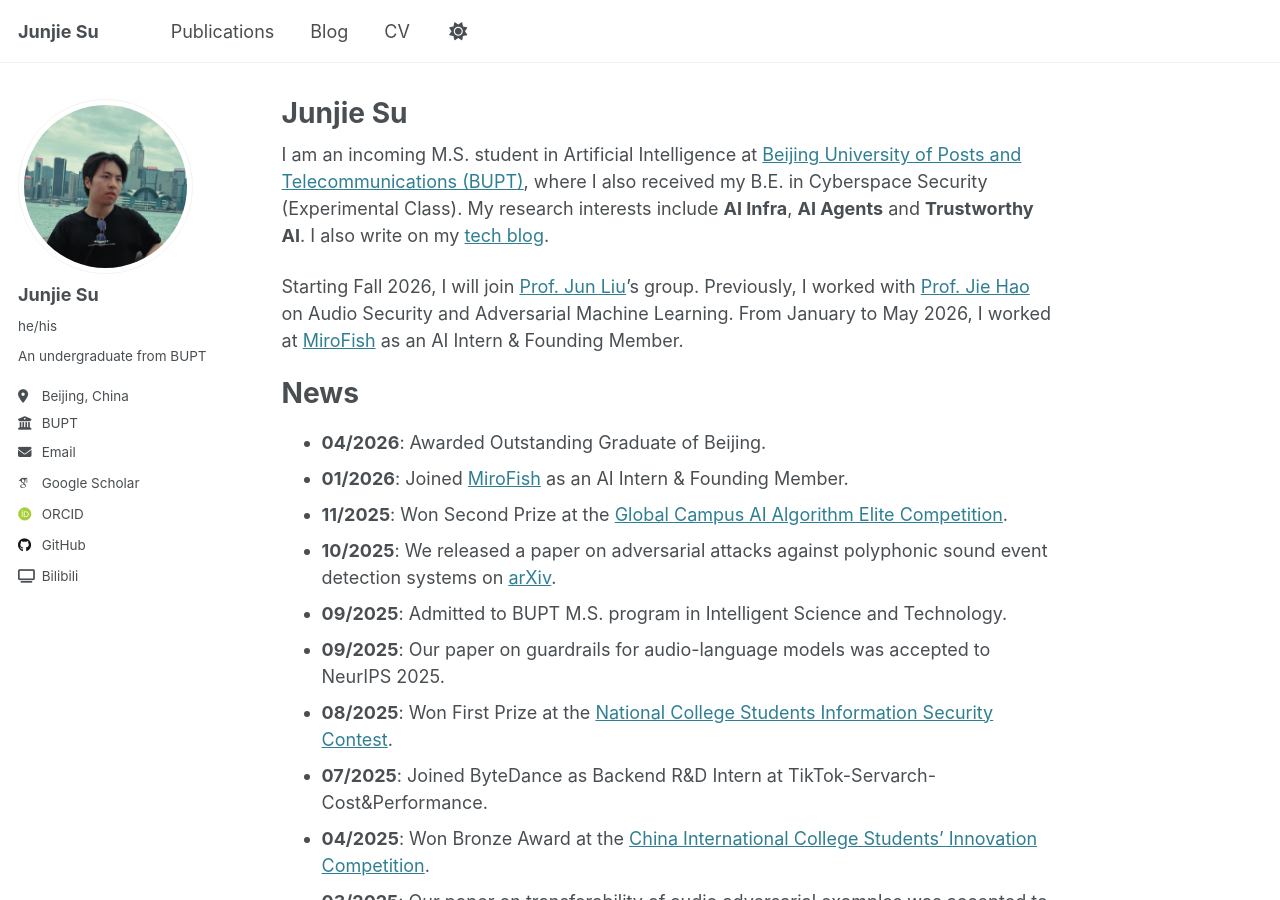
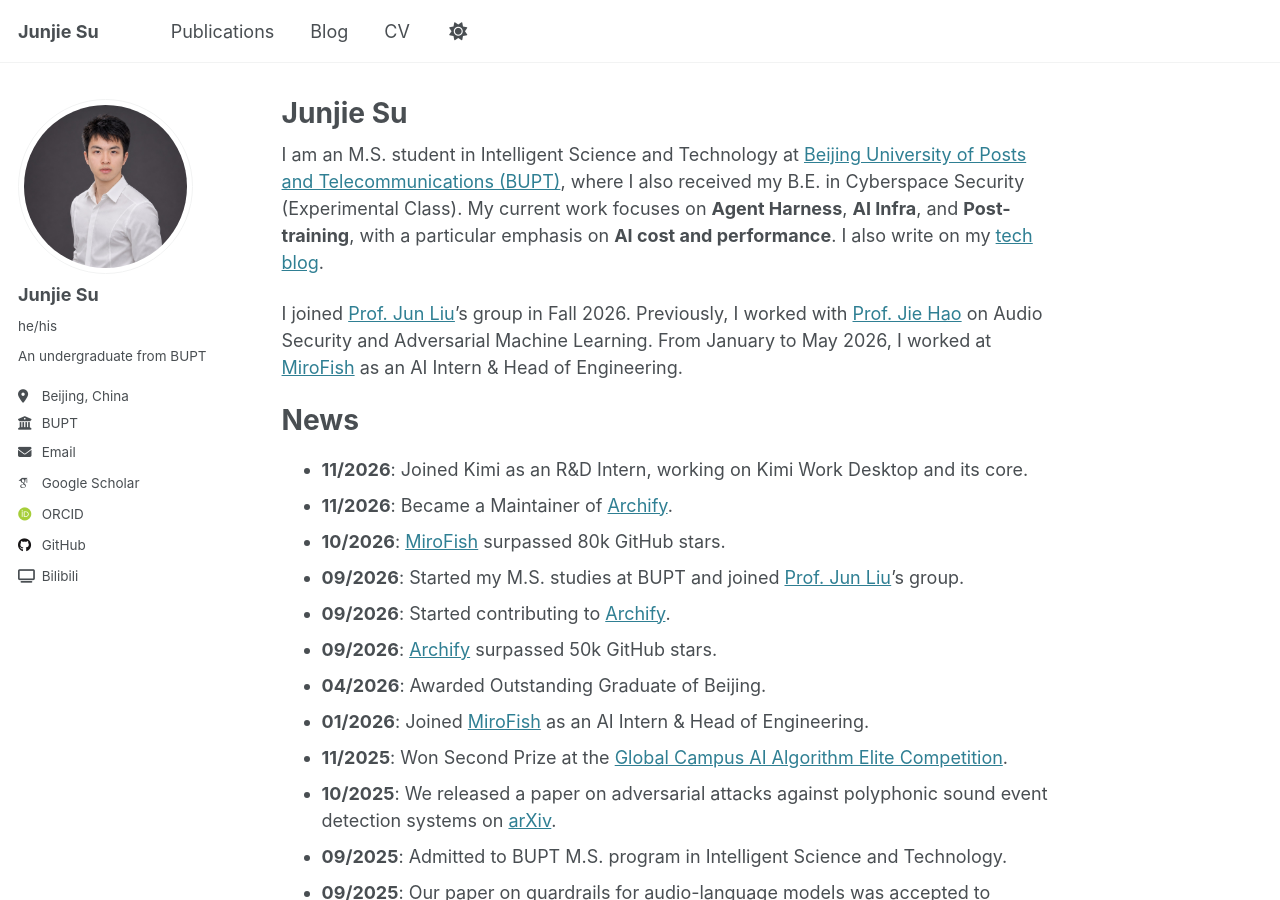
Before and after one commit to Junjie-Su/junjie-su.github.io, a Jekyll site: the page built from _pages/about.md, in a window 1280 px wide and 900 px high. Built offline with Jekyll 4.4.1, drawn with Linux system fonts in a browser that asks for light colours; some web fonts are replaced; some of the changed text lies outside the part shown.

Commit message:
Update about page and avatar

```diff
--- a/_pages/about.md
+++ b/_pages/about.md
@@ -1,21 +1,27 @@
 ---
 permalink: /
 title: "Junjie Su"
-description: "Junjie Su (苏俊杰) — M.S. student at BUPT researching AI Infra, AI Agents, and Trustworthy AI. Publications at NeurIPS, USENIX Security, ICME."
+description: "Junjie Su (苏俊杰) — M.S. student at BUPT working on Agent Harness, AI Infra, and Post-training. Publications at NeurIPS, USENIX Security, ICME."
 author_profile: true
 redirect_from:
   - /about/
   - /about.html
 ---
-I am an incoming M.S. student in Artificial Intelligence at [Beijing University of Posts and Telecommunications (BUPT)](https://www.bupt.edu.cn/), where I also received my B.E. in Cyberspace Security (Experimental Class). My research interests include **AI Infra**, **AI Agents** and **Trustworthy AI**. I also write on my <a href="https://momoyeyu.github.io" target="_blank" rel="noopener noreferrer">tech blog</a>.
+I am an M.S. student in Intelligent Science and Technology at [Beijing University of Posts and Telecommunications (BUPT)](https://www.bupt.edu.cn/), where I also received my B.E. in Cyberspace Security (Experimental Class). My current work focuses on **Agent Harness**, **AI Infra**, and **Post-training**, with a particular emphasis on **AI cost and performance**. I also write on my <a href="https://momoyeyu.github.io" target="_blank" rel="noopener noreferrer">tech blog</a>.
 
-Starting Fall 2026, I will join [Prof. Jun Liu](https://teacher.bupt.edu.cn/liujun/zh_CN/index/64453/list/)'s group. Previously, I worked with [Prof. Jie Hao](https://scss.bupt.edu.cn/info/1063/3808.htm) on Audio Security and Adversarial Machine Learning. From January to May 2026, I worked at [MiroFish](https://www.mirofish.ai) as an AI Intern & Founding Member.
+I joined [Prof. Jun Liu](https://teacher.bupt.edu.cn/liujun/zh_CN/index/64453/list/)'s group in Fall 2026. Previously, I worked with [Prof. Jie Hao](https://scss.bupt.edu.cn/info/1063/3808.htm) on Audio Security and Adversarial Machine Learning. From January to May 2026, I worked at [MiroFish](https://www.mirofish.ai) as an AI Intern & Head of Engineering.
 
 News
 ====
 
+- **11/2026**: Joined Kimi as an R&D Intern, working on Kimi Work Desktop and its core.
+- **11/2026**: Became a Maintainer of [Archify](https://github.com/tt-a1i/archify).
+- **10/2026**: [MiroFish](https://github.com/666ghj/MiroFish) surpassed 80k GitHub stars.
+- **09/2026**: Started my M.S. studies at BUPT and joined [Prof. Jun Liu](https://teacher.bupt.edu.cn/liujun/zh_CN/index/64453/list/)'s group.
+- **09/2026**: Started contributing to [Archify](https://github.com/tt-a1i/archify).
+- **09/2026**: [Archify](https://github.com/tt-a1i/archify) surpassed 50k GitHub stars.
 - **04/2026**: Awarded Outstanding Graduate of Beijing.
-- **01/2026**: Joined [MiroFish](https://www.mirofish.ai) as an AI Intern & Founding Member.
+- **01/2026**: Joined [MiroFish](https://www.mirofish.ai) as an AI Intern & Head of Engineering.
 - **11/2025**: Won Second Prize at the [Global Campus AI Algorithm Elite Competition](https://www.aicomp.cn/notice/notice-3/2846.html).
 - **10/2025**: We released a paper on adversarial attacks against polyphonic sound event detection systems on [arXiv](https://arxiv.org/abs/2510.02158).
 - **09/2025**: Admitted to BUPT M.S. program in Intelligent Science and Technology.
@@ -64,14 +70,23 @@ Publications
 Work Experience
 ===============
 
+**Kimi**
+*R&D Intern — Kimi Work Desktop – Android* — *Nov 2026 – Present*
+
 **MiroFish (AI Startup)**
-*AI Intern & Founding Member* — *Jan 2026 – May 2026*
+*AI Intern & Head of Engineering* — *Jan 2026 – May 2026*
 
 **ByteDance**
 *Backend R&D Intern — TikTok-Servarch-Cost&Performance* — *Jul 2025 – Dec 2025*
 
 **Antiy Technology Group Co., Ltd.**
 *Security Development Intern — Technical Committee* — *Jul 2024 – Aug 2024*
+
+Open Source
+===========
+
+**[Archify](https://github.com/tt-a1i/archify)**
+*Maintainer* — *Nov 2026 – Present*
 
 Student Work
 ============
```
Also changed, not shown: images/site/avatar.jpg.
